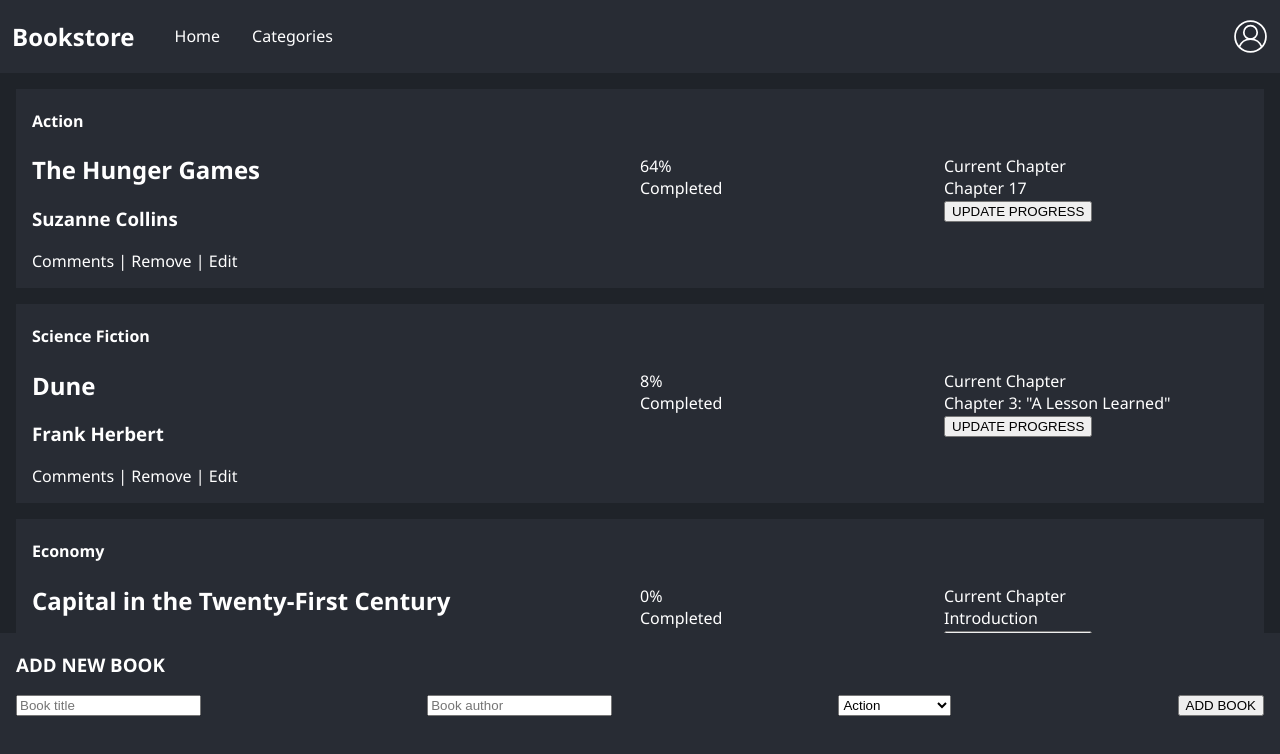
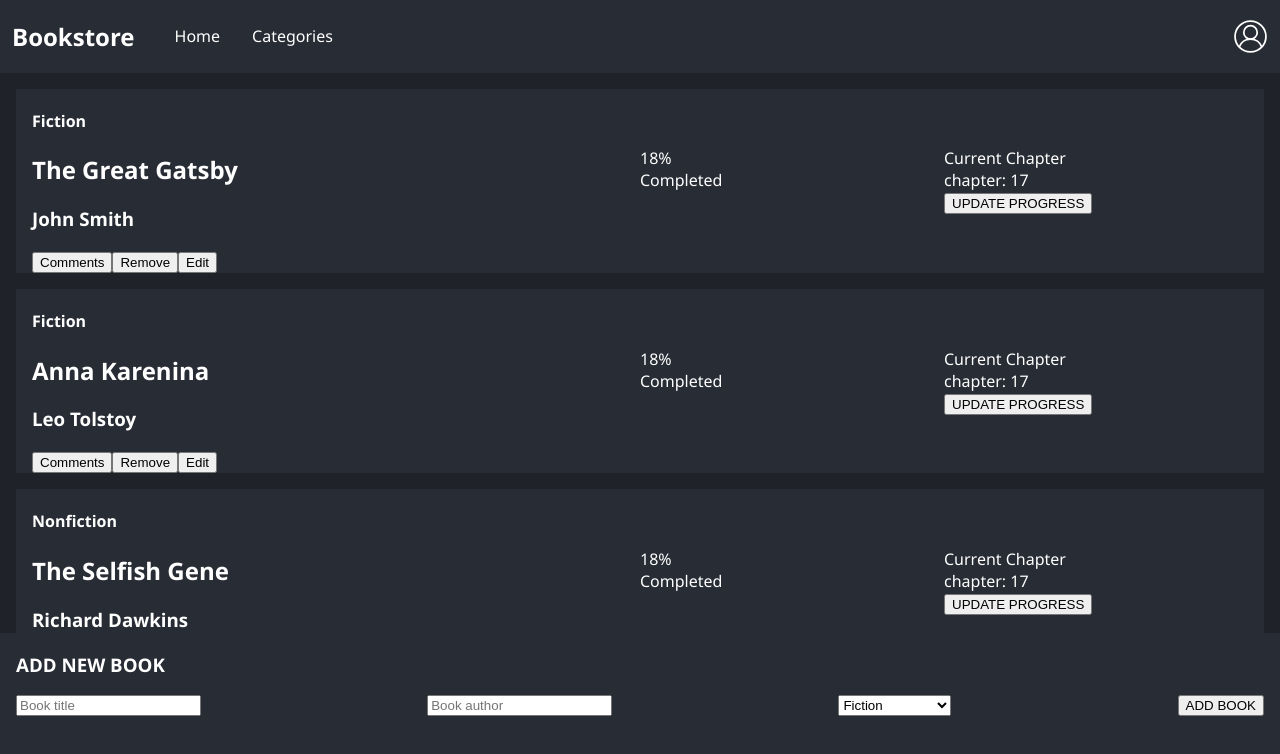
Before and after one commit to jlvFlores/Bookstore, a React (Create React App) app: page / in a window 1280 px wide. Shown: the top 754 px of the page. Built offline with nearby package versions, Linux system fonts and the light colour scheme.

Commit message:
Remove unnecessary keys and Add states with store and reducer functions

```diff
--- a/src/components/Book.jsx
+++ b/src/components/Book.jsx
@@ -1,39 +1,47 @@
 import PropTypes from 'prop-types';
+import { useDispatch } from 'react-redux';
+import { removeBook } from '../redux/books/booksSlice';
 
-const Book = ({
-  title, author, genre, percentage, chapter, update,
-}) => (
+const Book = (props) => {
+  const {
+    id, title, author, category,
+  } = props;
+  const dispatch = useDispatch();
+  return (
     <div className="book-con">
       <div className="book-info">
-      <h4>{genre}</h4>
+        <h4>{category}</h4>
         <h2>{title}</h2>
         <h3>{author}</h3>
-      <p>Comments | Remove | Edit</p>
+        <div>
+          <button type="button" className="book-btn">Comments</button>
+          <button type="button" className="book-btn" onClick={() => dispatch(removeBook(id))}>Remove</button>
+          <button type="button" className="book-btn">Edit</button>
+        </div>
       </div>
       <div className="book-completion">
         <div className="percentage">
-        {`${percentage}%`}
+          18%
           <br />
           Completed
         </div>
         <div className="chapter">
           Current Chapter
           <br />
-        {chapter}
+          chapter: 17
           <br />
-        <button type="button" onClick={() => { update(); }}>UPDATE PROGRESS</button>
+          <button type="button">UPDATE PROGRESS</button>
         </div>
       </div>
     </div>
   );
+};
 
 Book.propTypes = {
+  id: PropTypes.instanceOf(String).isRequired,
   title: PropTypes.instanceOf(String).isRequired,
-  genre: PropTypes.instanceOf(String).isRequired,
+  category: PropTypes.instanceOf(String).isRequired,
   author: PropTypes.instanceOf(String).isRequired,
-  percentage: PropTypes.instanceOf(Number).isRequired,
-  chapter: PropTypes.instanceOf(String).isRequired,
-  update: PropTypes.func.isRequired,
 };
 
 export default Book;
--- a/src/components/Bookstore.jsx
+++ b/src/components/Bookstore.jsx
@@ -1,43 +1,9 @@
-import { useState } from 'react';
+import { useSelector } from 'react-redux';
 import Book from './Book';
 import InputBook from './InputBook';
 
 const Bookstore = () => {
-  const [books, setBooks] = useState([
-    {
-      title: 'The Hunger Games',
-      author: 'Suzanne Collins',
-      genre: 'Action',
-      percentage: 64,
-      chapter: 'Chapter 17',
-    },
-    {
-      title: 'Dune',
-      author: 'Frank Herbert',
-      genre: 'Science Fiction',
-      percentage: 8,
-      chapter: 'Chapter 3: "A Lesson Learned"',
-    },
-    {
-      title: 'Capital in the Twenty-First Century',
-      author: 'Suzanne Collins',
-      genre: 'Economy',
-      percentage: 0,
-      chapter: 'Introduction',
-    },
-  ]);
-
-  const addBook = (title, author, genre) => {
-    const newBook = {
-      title,
-      author,
-      genre,
-      percentage: 0,
-      chapter: 'Not opened yet',
-    };
-    setBooks([...books, newBook]);
-  };
-
+  const { books } = useSelector((store) => store.books);
   return (
     <>
       <header>
@@ -53,18 +19,16 @@
       <section className="books">
         {books.map((book) => (
           <Book
-            key={book.title}
+            key={book.item_id}
+            id={book.item_id}
             title={book.title}
             author={book.author}
-            genre={book.genre}
-            percentage={book.percentage}
-            chapter={book.chapter}
-            update={setBooks}
+            category={book.category}
           />
         ))}
       </section>
       <section>
-        <InputBook addBook={addBook} />
+        <InputBook />
       </section>
     </>
   );
--- a/src/components/InputBook.jsx
+++ b/src/components/InputBook.jsx
@@ -1,29 +1,29 @@
 import { useState } from 'react';
-import PropTypes from 'prop-types';
+import { useDispatch } from 'react-redux';
+import { addBook } from '../redux/books/booksSlice';
 
-const InputBook = ({ addBook }) => {
+const InputBook = () => {
+  const dispatch = useDispatch();
+
   const [message, setMessage] = useState('');
   const [bookInfo, setbookInfo] = useState({
     title: '',
     author: '',
-    genre: '',
+    category: 'Fiction',
   });
 
-  const titleInput = document.querySelector('[name="title"]');
-  const authorInput = document.querySelector('[name="author"]');
-  const genreInput = document.querySelector('[name="genre"]');
-  const handleChange = () => {
+  const handleChange = (e) => {
+    const { name, value } = e.target;
     setbookInfo({
-      title: titleInput.value,
-      author: authorInput.value,
-      genre: genreInput.value,
+      ...bookInfo,
+      [name]: value,
     });
   };
 
   const handleSubmit = (e) => {
     e.preventDefault();
     if (bookInfo.title !== '' && bookInfo.author !== '') {
-      addBook(bookInfo.title, bookInfo.author, bookInfo.genre);
+      dispatch(addBook(bookInfo));
       setbookInfo({
         title: '',
         author: '',
@@ -42,11 +42,10 @@
         <div className="add-book-form">
           <input name="title" type="text" placeholder="Book title" value={bookInfo.title} onChange={handleChange} />
           <input name="author" type="text" placeholder="Book author" value={bookInfo.author} onChange={handleChange} />
-          <select name="genre" value={bookInfo.genre} onChange={handleChange}>
-            <option value="Action">Action</option>
+          <select name="category" value={bookInfo.category} onChange={handleChange}>
+            <option value="Fiction">Fiction</option>
+            <option value="Nonfiction">Nonfiction</option>
             <option value="Science Fiction">Science Fiction</option>
-            <option value="Economy">Economy</option>
-            <option value="Adventure">Adventure</option>
           </select>
           <button type="submit">ADD BOOK</button>
         </div>
@@ -55,8 +54,4 @@
   );
 };
 
-InputBook.propTypes = {
-  addBook: PropTypes.func.isRequired,
-};
-
 export default InputBook;
```
Lines whose indentation alone changed are shown as unchanged.
